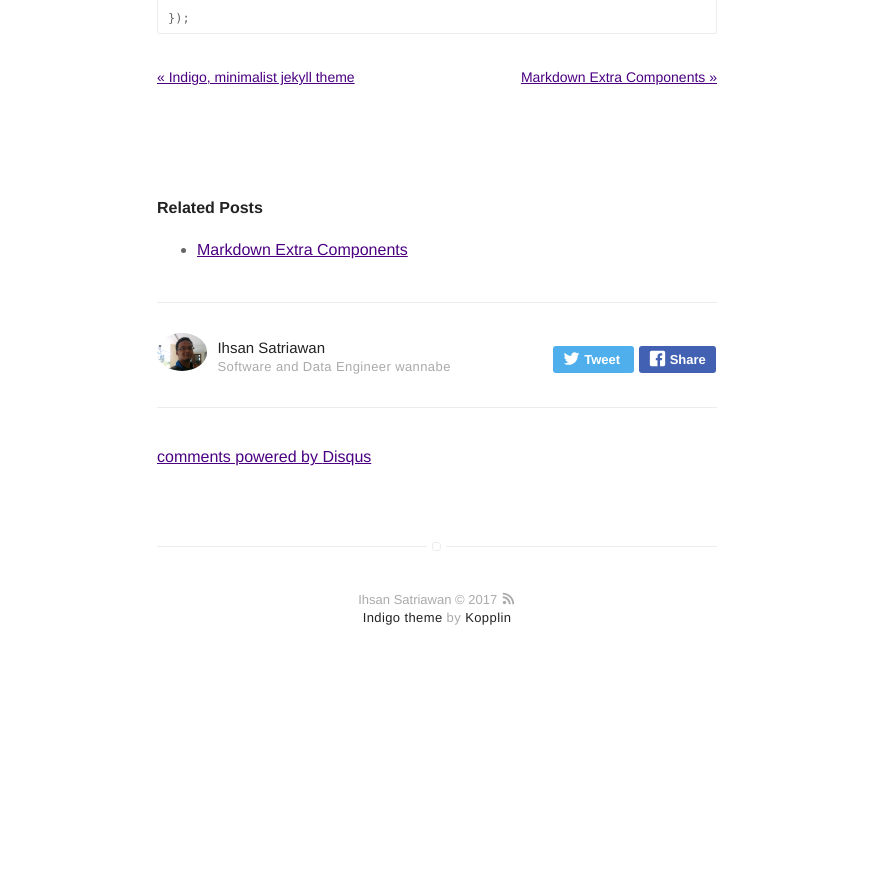
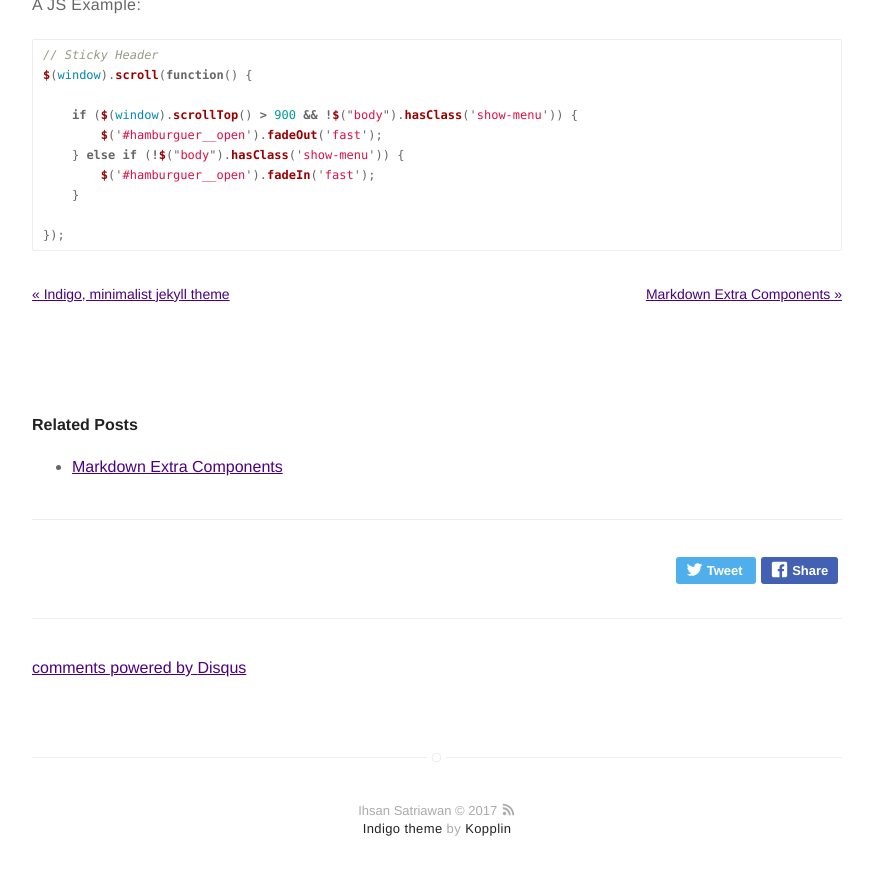
Before and after one commit to ihsansatriawan/ihsansatriawan.github.io, a Jekyll site: the page built from _posts/2016-02-24-markdown-common-elements.markdown, in a window 1280 px wide and 900 px high, scrolled down 5769 px. Shown: the top 875 px of the window, without its empty margins (203-1076 px from the left). Built offline with Jekyll 4.4.1, drawn with Linux system fonts in a browser that asks for light colours; comment, search, counter and statistics services are not loaded; before the commit the page ends 6458 px from its top, so only the background shows below that.

Commit message:
Change author name and width screen

```diff
--- a/_config.yml
+++ b/_config.yml
@@ -51,7 +51,7 @@
 email: ihsan.satriawan.20@gmail.com
 
 authors:
-    johndoe:
+    ihsan:
         name: Ihsan Satriawan
         bio: Software and Data Engineer wannabe
         external-image: false
@@ -61,7 +61,7 @@
 # do you want a larger site? change the option below
 # options: [normal, large] | default: normal
 # normal = 560px / large = 810px
-width: normal
+width: large
 
 # if you don't need pagination, comment the *paginate* configs below
 # paginate: 5
```
